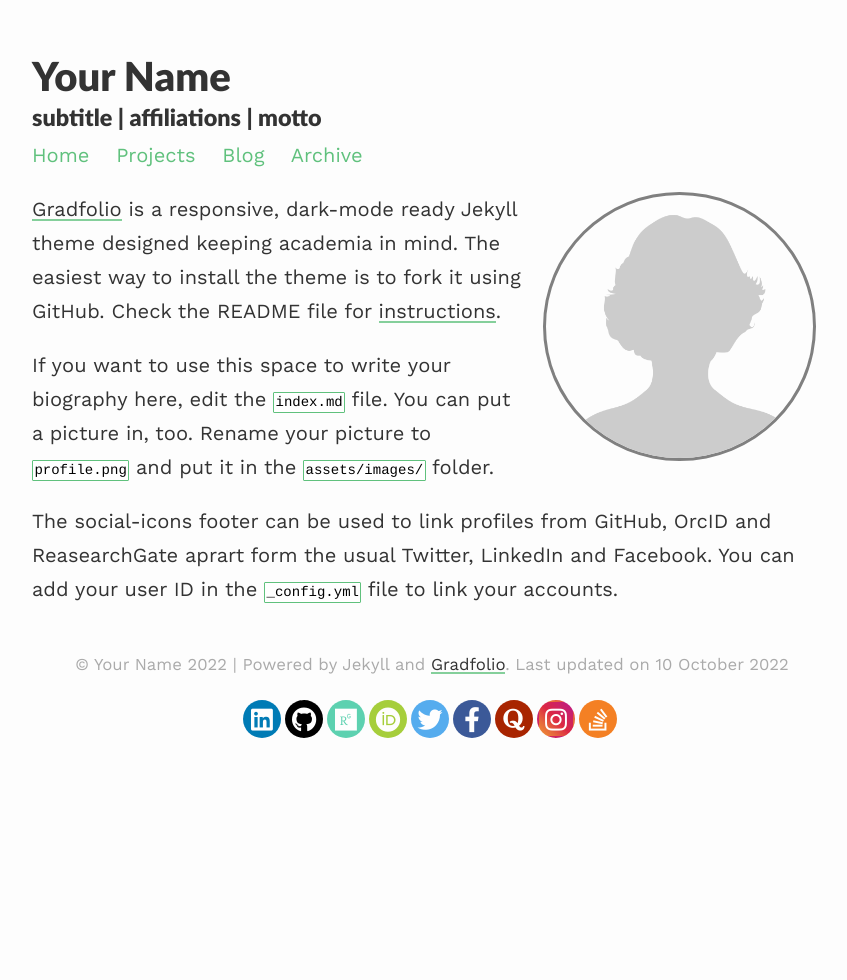
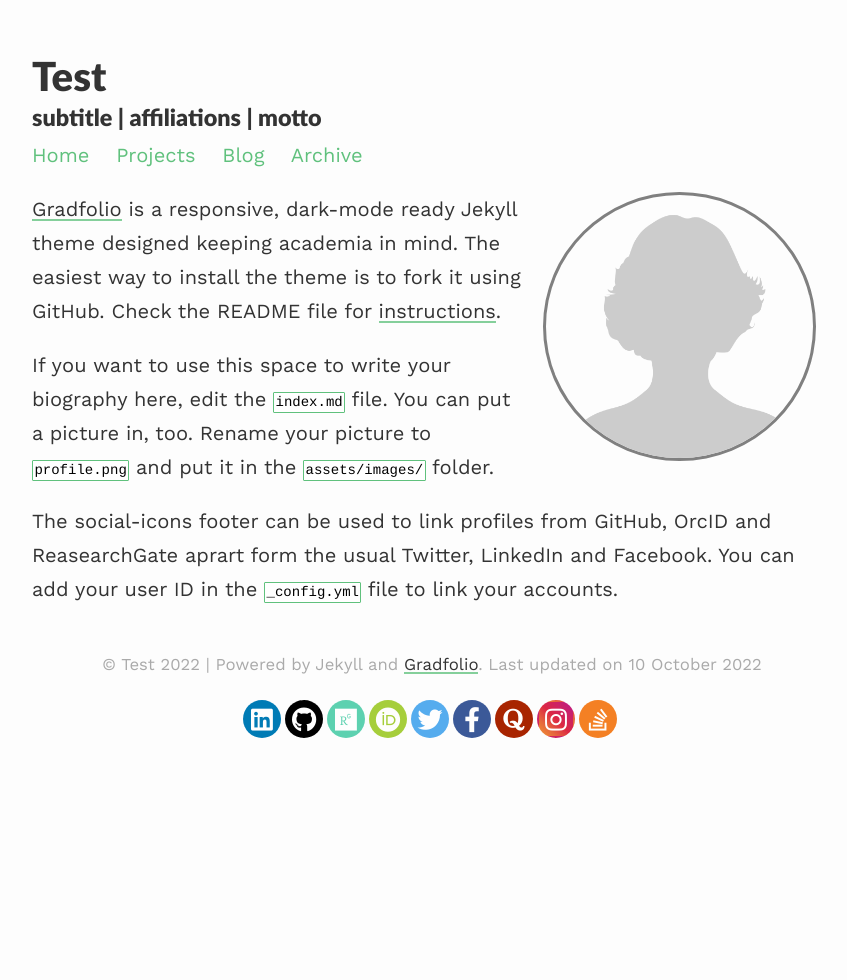
Before and after one commit to emilystrickland2/Test, a Jekyll site: the page built from index.md, in a window 1280 px wide. Shown: the whole page, without its empty margins (208-1055 px from the left). Built offline with Jekyll 4.4.1, drawn with Linux system fonts in a browser that asks for light colours; nearby versions of some CDN libraries.

Commit message:
Update _config.yml

```diff
--- a/_config.yml
+++ b/_config.yml
@@ -1,6 +1,6 @@
 ### your site title here
 
-title: Your Name
+title: Test
 description: subtitle | affiliations | motto
 
 baseurl: /gradfolio #name of GitHub repository
```
